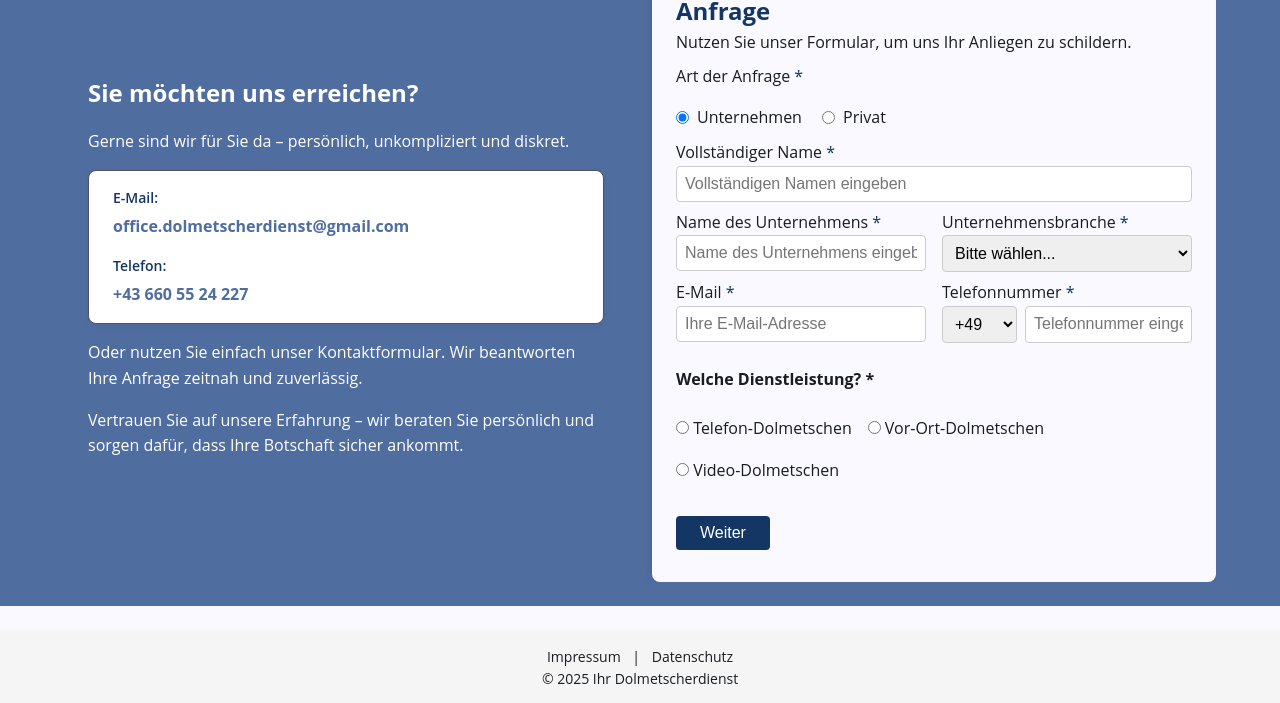
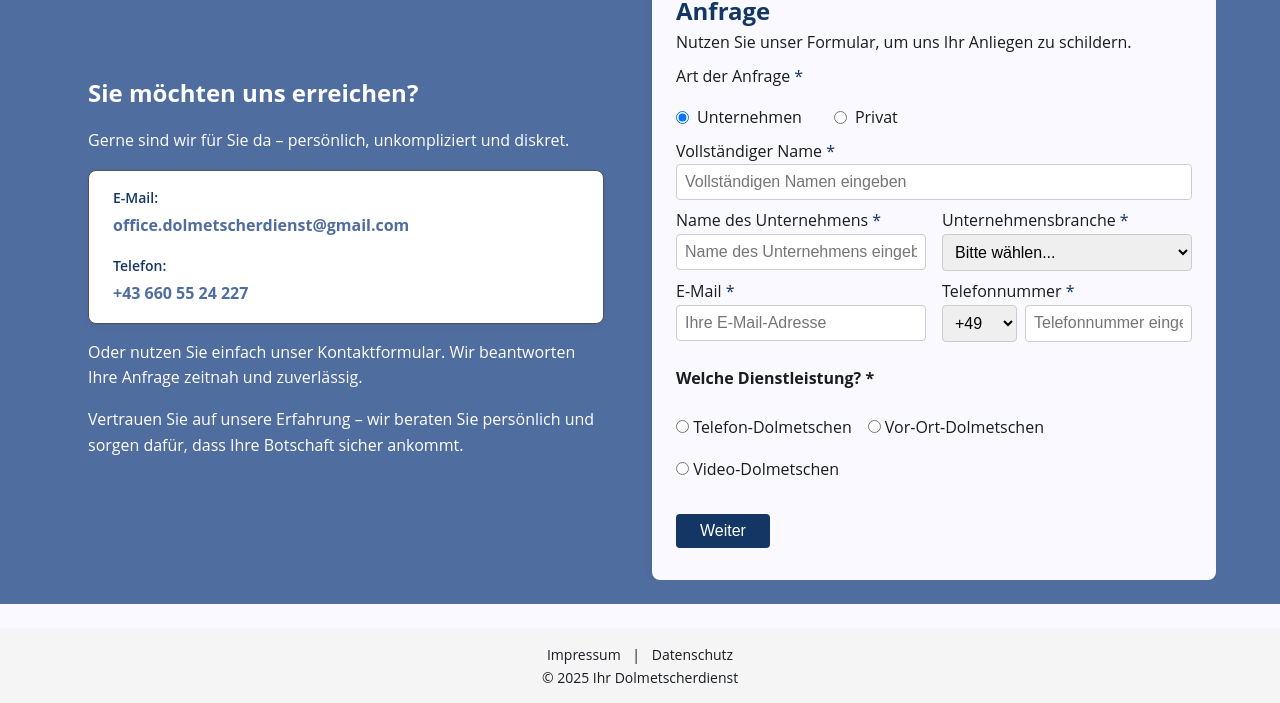
Before and after one commit to msarkaria/IhrDolmetscherdienst, a Jekyll site: the page built from index.html, in a window 1280 px wide and 1400 px high, scrolled down 1711 px. Shown: the part 694-1397 px from the top of the window. Built offline with Jekyll 4.4.1, drawn with Linux system fonts in a browser that asks for light colours; nearby versions of some CDN libraries.

Commit message:
fixed radio group issue

```diff
--- a/assets/style2.css
+++ b/assets/style2.css
@@ -585,6 +585,10 @@ section.hero-section {
 .offer-form label span {
   color: var(--color-primary);
 }
+.radio-group {
+  display: flex;
+  gap: 1rem; /* spacing between items on desktop */
+}
 .offer-form .radio-group label {
   margin-right: var(--spacing-md);
   display: inline-flex;
@@ -873,5 +877,9 @@ footer a {
   .radio-group {
     flex-direction: column; /* stack vertically */
     gap: 0.5rem; /* tighter spacing when stacked */
+    align-items: flex-start;
+  }
+  .radio-group label {
+    width: 100%;
   }
 }
```
